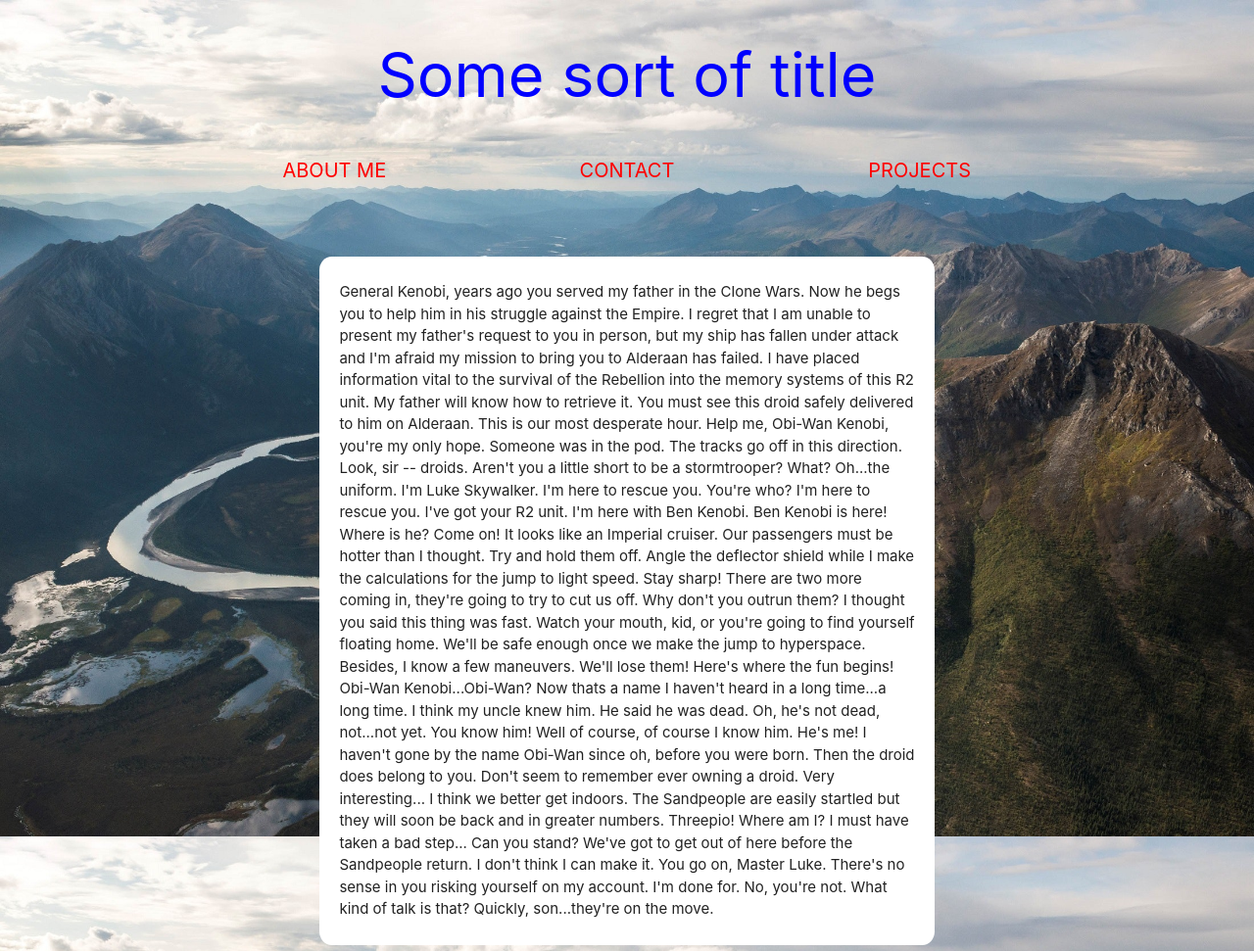
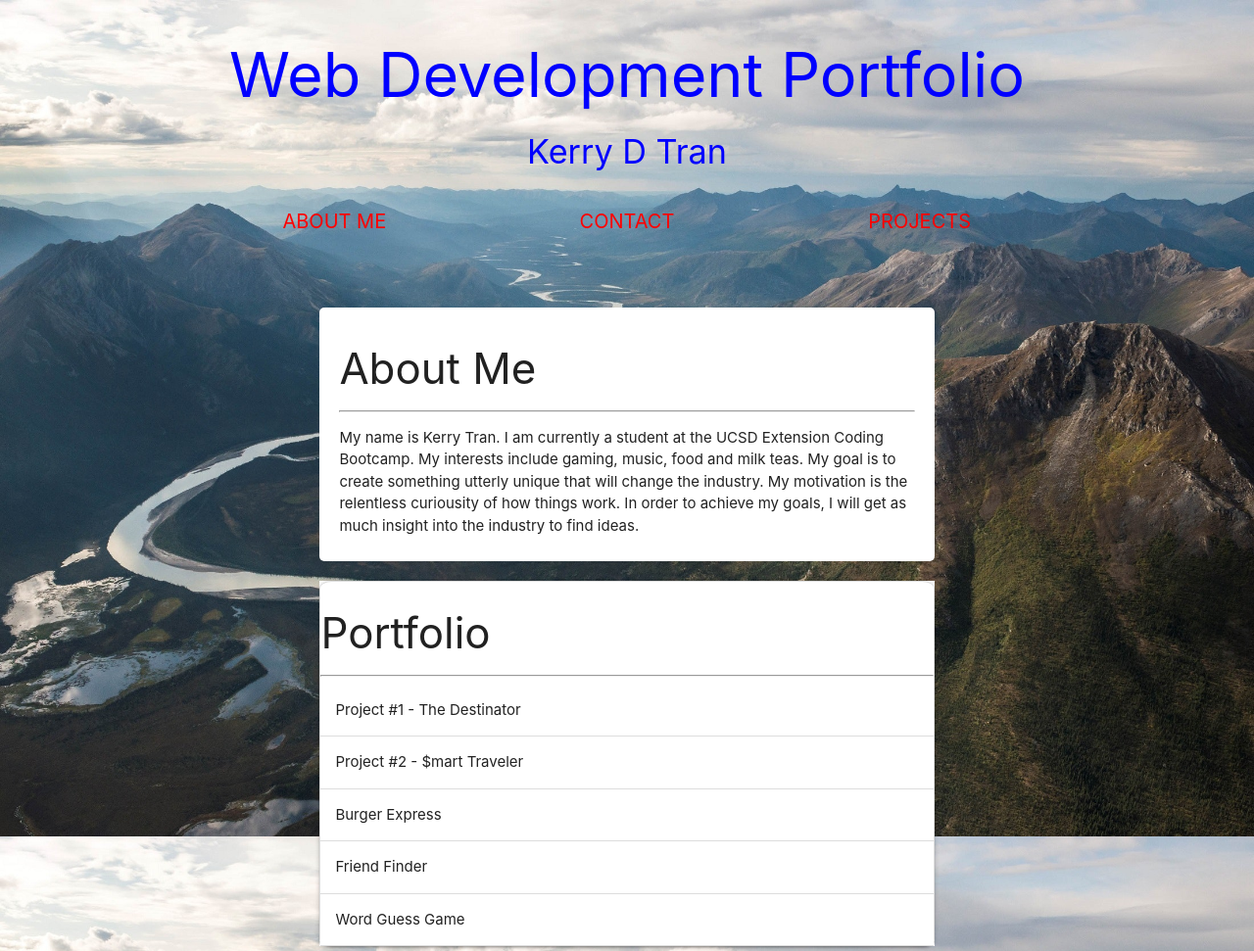
Before and after one commit to kurrytran32/Portfolio-3, a plain HTML site: page index.html in a window 1280 px wide. Shown: the top 971 px of the page at 98% size. Drawn offline with Linux system fonts and the light colour scheme.

Commit message:
added info

```diff
--- a/assets/css/style.css
+++ b/assets/css/style.css
@@ -5,7 +5,7 @@ body {
     background-repeat: no-repeat;
 }
 
-#indexTitle {
+#indexTitle, #nameTag {
     color: blue;
     text-align: center;
 }
@@ -28,7 +28,7 @@ body {
 
 #abtme {
     background-color: white;
-    border-radius: 2%;
+    border-radius: 5px;
     padding: 10px 20px 10px ;
     margin-top: 50px;
 }
--- a/index.html
+++ b/index.html
@@ -22,7 +22,8 @@
             <!-- title text -->
             <div class="row">
                 <div class="col s12">
-                    <h1 id="indexTitle">Some sort of title</h1>
+                    <h1 id="indexTitle">Web Development Portfolio</h1>
+                    <h4 id='nameTag'>Kerry D Tran</h3>
                 </div>
             </div>
 
@@ -47,32 +48,13 @@
             <div class="row">
                 <div class="container">
                     <div class="col s12" id="abtme">
-                        <p>General Kenobi, years ago you served my father in the Clone Wars. Now he begs you to help him in
-                            his struggle against the Empire. I regret that I am unable to present my father's request to
-                            you in person, but my ship has fallen under attack and I'm afraid my mission to bring you to
-                            Alderaan has failed. I have placed information vital to the survival of the Rebellion into the
-                            memory systems of this R2 unit. My father will know how to retrieve it. You must see this droid
-                            safely delivered to him on Alderaan. This is our most desperate hour. Help me, Obi-Wan Kenobi,
-                            you're my only hope. Someone was in the pod. The tracks go off in this direction. Look, sir --
-                            droids. Aren't you a little short to be a stormtrooper? What? Oh...the uniform. I'm Luke Skywalker.
-                            I'm here to rescue you. You're who? I'm here to rescue you. I've got your R2 unit. I'm here with
-                            Ben Kenobi. Ben Kenobi is here! Where is he? Come on! It looks like an Imperial cruiser. Our
-                            passengers must be hotter than I thought. Try and hold them off. Angle the deflector shield while
-                            I make the calculations for the jump to light speed. Stay sharp! There are two more coming in,
-                            they're going to try to cut us off. Why don't you outrun them? I thought you said this thing
-                            was fast. Watch your mouth, kid, or you're going to find yourself floating home. We'll be safe
-                            enough once we make the jump to hyperspace. Besides, I know a few maneuvers. We'll lose them!
-                            Here's where the fun begins! Obi-Wan Kenobi...Obi-Wan? Now thats a name I haven't heard in a
-                            long time...a long time. I think my uncle knew him. He said he was dead. Oh, he's not dead, not...not
-                            yet. You know him! Well of course, of course I know him. He's me! I haven't gone by the name
-                            Obi-Wan since oh, before you were born. Then the droid does belong to you. Don't seem to remember
-                            ever owning a droid. Very interesting... I think we better get indoors. The Sandpeople are easily
-                            startled but they will soon be back and in greater numbers. Threepio! Where am I? I must have
-                            taken a bad step... Can you stand? We've got to get out of here before the Sandpeople return.
-                            I don't think I can make it. You go on, Master Luke. There's no sense in you risking yourself
-                            on my account. I'm done for. No, you're not. What kind of talk is that? Quickly, son...they're
-                            on the move.</p>
-                        <!-- ending div for abtme column  -->
+                        <h3 id="aboutTitle">About Me</h2>
+                            <hr>
+                            <p id="aboutContent"> My name is Kerry Tran. I am currently a student at the UCSD Extension Coding Bootcamp. My interests
+                                include gaming, music, food and milk teas. My goal is to create something utterly unique
+                                that will change the industry. My motivation is the relentless curiousity of how things work.
+                                In order to achieve my goals, I will get as much insight into the industry to find ideas.</p>
+                            <!-- ending div for abtme column  -->
                     </div>
                     <!-- end div for abt container -->
                 </div>
@@ -85,40 +67,78 @@
                 <div class="container">
                     <!-- col div for projects -->
                     <div class="col s12" id="project">
+
                         <ul class="collapsible">
+                            <h3 id="portfolioTitle">Portfolio</h3>
+                            <hr>
                             <li>
                                 <div class="collapsible-header">
-                                    First</div>
+                                    Project #1 - The Destinator
+                                </div>
                                 <div class="collapsible-body">
-                                    <p>Lorem ipsum dolor sit amet.</p>
+                                    <img class="portImage" src="assets/images/Destinator.png">
+                                    <p>Github Repo:
+                                        <a href=""></a>
+                                    </p>
+                                    <p>Deployed Link:
+                                        <a href="https://loftusjl.github.io/TheDestinator/">https://loftusjl.github.io/TheDestinator/</a>
+                                    </p>
                                 </div>
                             </li>
                             <li>
                                 <div class="collapsible-header">
-                                    <i class="material-icons">place</i>Second</div>
+                                    Project #2 - $mart Traveler
+                                </div>
                                 <div class="collapsible-body">
-                                    <span>Lorem ipsum dolor sit amet.</span>
+                                    <img class="portImage" src="assets/images/smarttraveler.png">
+                                    <p>Github Repo:
+                                        <a href=""></a>
+                                    </p>
+                                    <p>Deployed Link:
+                                        <a href="https://shrouded-harbor-18689.herokuapp.com/">https://shrouded-harbor-18689.herokuapp.com/</a>
+                                    </p>
                                 </div>
                             </li>
                             <li>
                                 <div class="collapsible-header">
-                                    <i class="material-icons">whatshot</i>Third</div>
+                                    Burger Express
+                                </div>
                                 <div class="collapsible-body">
-                                    <span>Lorem ipsum dolor sit amet.</span>
+                                    <img class="portImage" src="assets/images/burgerexpress.png">
+                                    <p>Github Repo:
+                                        <a href=""></a>
+                                    </p>
+                                    <p>Deployed Link:
+                                        <a href="https://calm-reef-63555.herokuapp.com/">https://calm-reef-63555.herokuapp.com/</a>
+                                    </p>
                                 </div>
                             </li>
                             <li>
                                 <div class="collapsible-header">
-                                    First</div>
+                                    Friend Finder
+                                </div>
                                 <div class="collapsible-body">
-                                    <span>Lorem ipsum dolor sit amet.</span>
+                                    <img class="portImage" src="assets/images/friendfinder.png">
+                                    <p>Github Repo:
+                                        <a href=""></a>
+                                    </p>
+                                    <p>Deployed Link:
+                                        <a href="https://quiet-basin-66531.herokuapp.com/">https://quiet-basin-66531.herokuapp.com/</a>
+                                    </p>
                                 </div>
                             </li>
                             <li>
                                 <div class="collapsible-header">
-                                    First</div>
+                                    Word Guess Game</div>
                                 <div class="collapsible-body">
-                                    <span>Lorem ipsum dolor sit amet.</span>
+                                    <img class="portImage" src="assets/images/Word-Guess-Game.png">
+                                    <p>Github Repo:
+                                        <a href=""></a>
+                                    </p>
+                                    <p>Deployed Link:
+                                        <a href="https://kurrytran32.github.io/Word-Guess-Game/">https://kurrytran32.github.io/Word-Guess-Game/</a>
+                                    </p>
+
                                 </div>
                             </li>
                         </ul>
@@ -130,7 +150,7 @@
             <!-- end div for projects div -->
         </div>
         <!-- contact info -->
-        <div class="row" >
+        <div class="row">
             <div class="container">
                 <div class="col s12 m6" id="contact">
                     <div class="card blue-grey darken-1">
```
Also changed, not shown: assets/images/TriviaGame.png (added), assets/images/Word-Guess-Game.png (added), assets/images/burgerexpress.png (added), assets/images/friendfinder.png (added), assets/images/smarttraveler.png (added), 1 other file.
